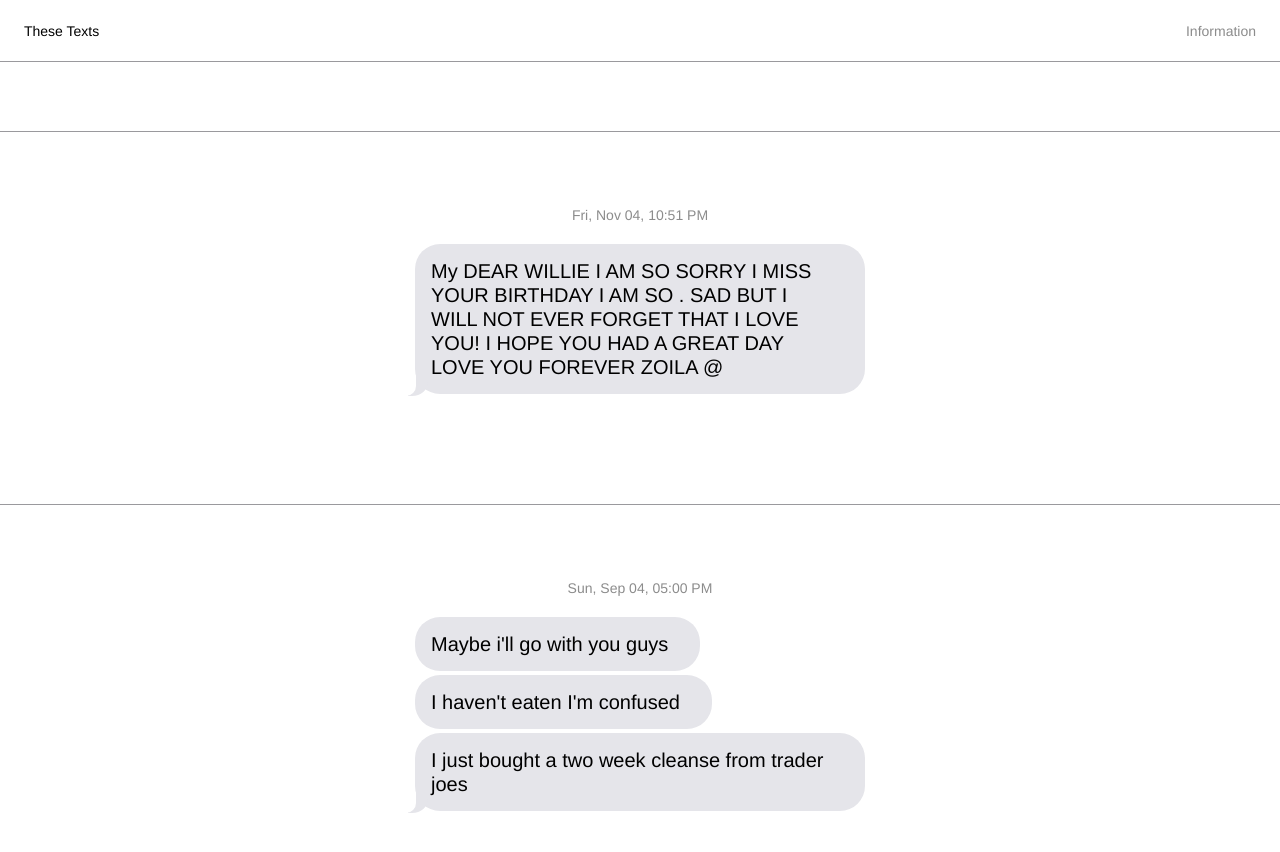
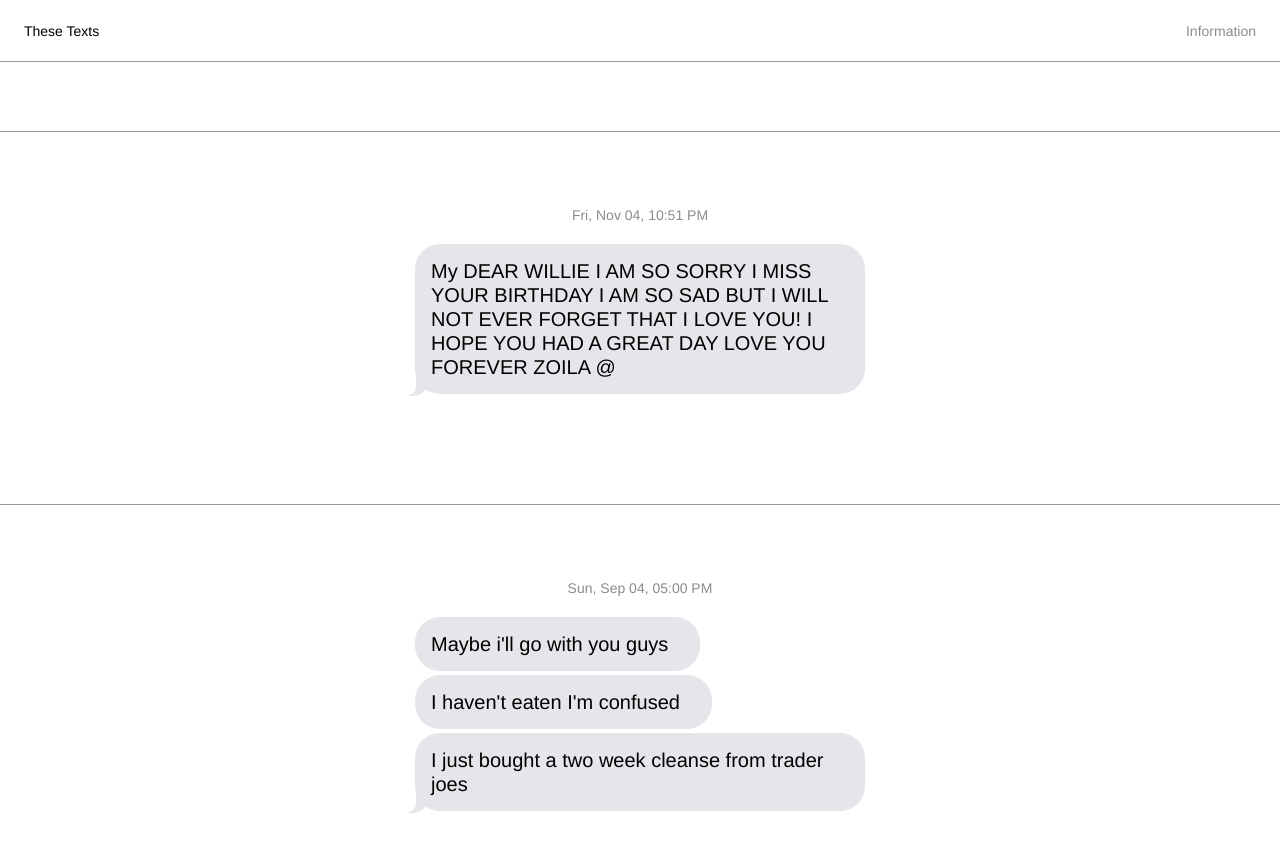
Before and after one commit to willanderson/these_texts, a Jekyll site: the page built from index.md, in a window 1280 px wide and 900 px high, scrolled down 439 px. Shown: the top 852 px of the window. Built offline with Jekyll 4.4.1, drawn with Linux system fonts in a browser that asks for light colours.

Commit message:
Updated Id06

```diff
--- a/_posts/2016-11-04-id06.markdown
+++ b/_posts/2016-11-04-id06.markdown
@@ -2,7 +2,7 @@
 title: id06
 date: 2016-11-04 22:51:00 -07:00
 chats:
-- message: My DEAR WILLIE  I AM SO SORRY  I MISS YOUR BIRTHDAY  I AM SO . SAD BUT
+- message: My DEAR WILLIE  I AM SO SORRY  I MISS YOUR BIRTHDAY  I AM SO   SAD BUT
     I  WILL NOT EVER  FORGET THAT I LOVE YOU!   I HOPE YOU HAD A GREAT DAY LOVE YOU
     FOREVER ZOILA @
 ---
```
